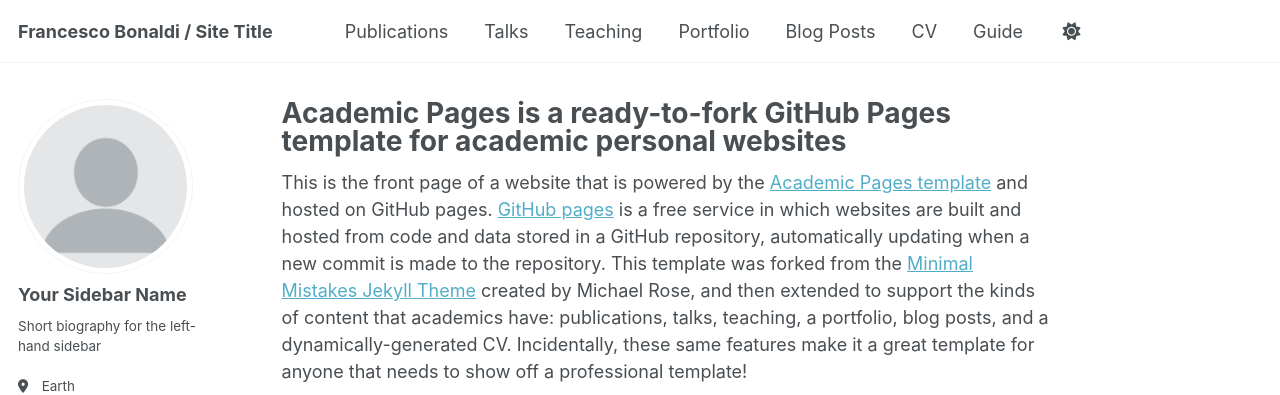
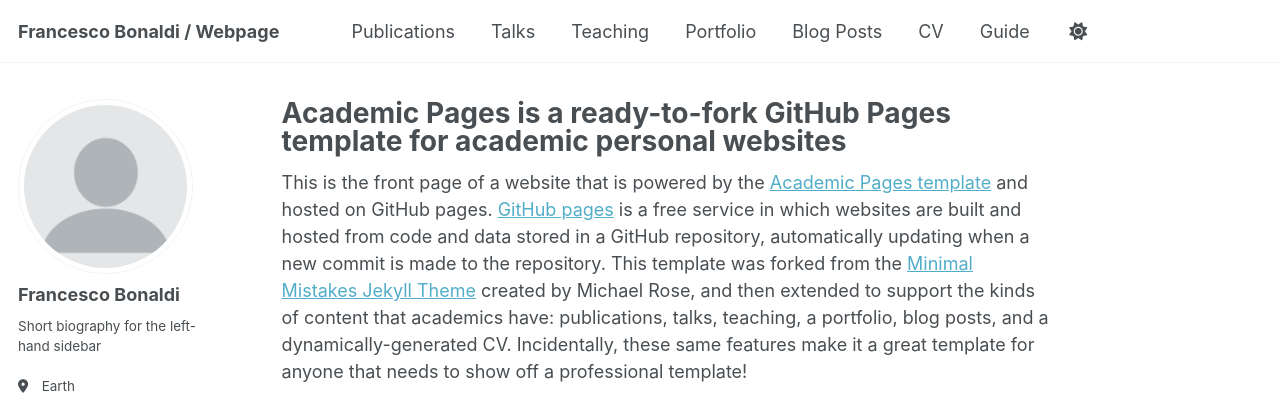
Before and after one commit to fbonaldi/fbonaldi.github.io, a Jekyll site: the page built from _pages/about.md, in a window 1280 px wide. Shown: the top 395 px of the page. Built offline with Jekyll 4.4.1, drawn with Linux system fonts in a browser that asks for light colours; some web fonts are replaced; a script bundle is joined from its source files by our own code; library files that are not in the unit come from our copies.

Commit message:
Update _config.yml

```diff
--- a/_config.yml
+++ b/_config.yml
@@ -9,7 +9,7 @@
 # Basic Site Settings
 locale                   : "en-US"
 site_theme               : "default" # the available themes options are "default", "air", "sunrise", "mint", "dirt" and "contrast"
-title                    : "Francesco Bonaldi / Site Title"
+title                    : "Francesco Bonaldi / Webpage"
 title_separator          : "-"
 name                     : &name "Your Name"
 description              : &description "Academic webpage"   # Update this with a general description of your site, this is the default if not overridden by a page
@@ -24,7 +24,7 @@ repository               : "academicpages/academicpages.github.io"
 author:
   # Biographic information
   avatar           : "profile.png"
-  name             : "Your Sidebar Name"
+  name             : "Francesco Bonaldi"
   pronouns         : # example: "she/her"
   bio              : "Short biography for the left-hand sidebar"
   location         : "Earth"
```
